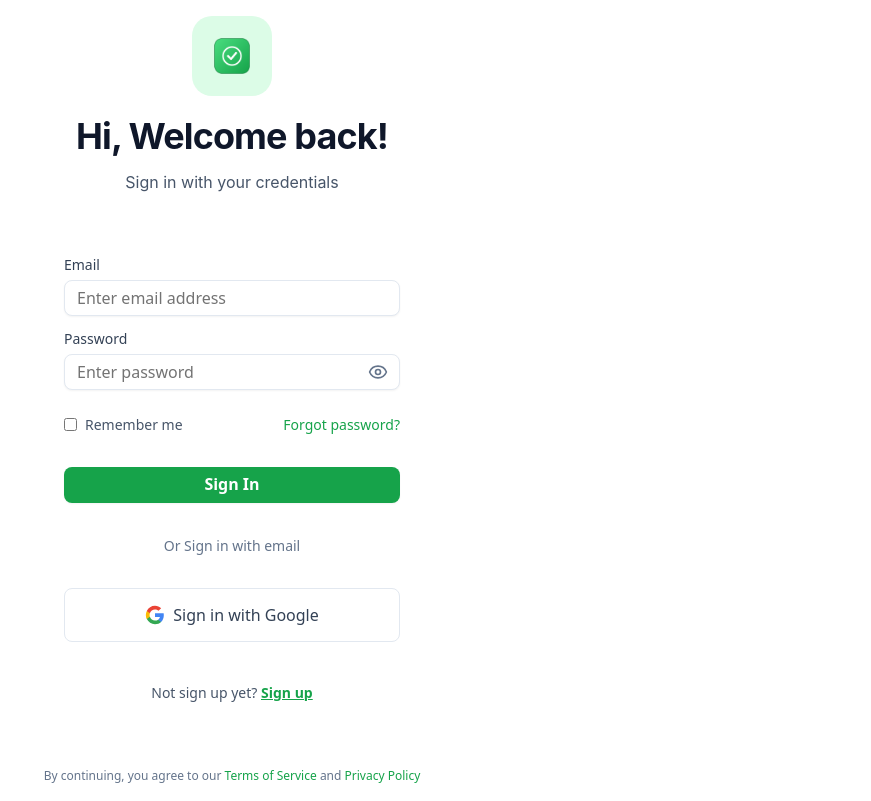
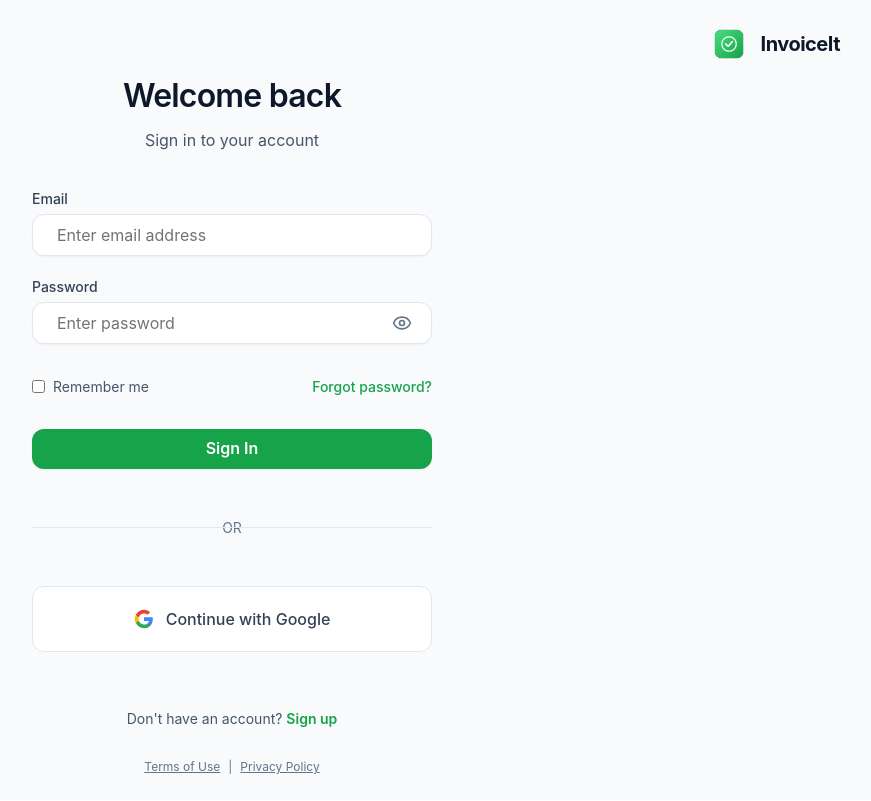
Before and after one commit to penuel-sudo/invoice-it, a React (Vite) app: page /auth in a window 1280 px wide. Shown: the whole page, without its empty margins (408-1279 px from the left). Built offline with nearby package versions, Linux system fonts and the light colour scheme.

Commit message:
new signup

```diff
--- a/src/lib/storage/invoiceStorage.ts
+++ b/src/lib/storage/invoiceStorage.ts
@@ -28,6 +28,8 @@ export interface InvoiceFormData {
   clientName: string
   clientEmail: string
   clientAddress: string
+  clientPhone: string
+  clientCompanyName: string
   invoiceNumber: string
   invoiceDate: string
   dueDate: string
@@ -155,6 +157,8 @@ export const invoiceStorage = {
       clientName: '',
       clientEmail: '',
       clientAddress: '',
+      clientPhone: '',
+      clientCompanyName: '',
       invoiceNumber: `INV-${Date.now().toString().slice(-6)}`,
       invoiceDate: new Date().toISOString().split('T')[0],
       dueDate: new Date(Date.now() + 30 * 24 * 60 * 60 * 1000).toISOString().split('T')[0],
--- a/src/pages/AuthPage.tsx
+++ b/src/pages/AuthPage.tsx
@@ -95,60 +95,81 @@ export default function AuthPage() {
   return (
     <div style={{
       minHeight: '100vh',
-      backgroundColor: brandColors.white,
+      backgroundColor: brandColors.neutral[50],
       display: 'flex',
       flexDirection: 'column',
       alignItems: 'center',
       justifyContent: 'center',
-      padding: '1rem'
+      padding: window.innerWidth < 768 ? '1.5rem' : '2rem',
+      fontFamily: '-apple-system, BlinkMacSystemFont, "Segoe UI", Roboto, "Helvetica Neue", Arial, sans-serif'
     }}>
-      {/* Logo and Welcome */}
+      {/* Header with Logo and Site Name */}
       <div style={{
-        textAlign: 'center',
-        marginBottom: '2rem'
-      }}>
-        <div style={{
-          width: '80px',
-          height: '80px',
-          backgroundColor: brandColors.primary[100],
-          borderRadius: '20px',
+        position: 'fixed',
+        top: '1.5rem',
+        right: window.innerWidth < 768 ? '1.5rem' : '2rem',
         display: 'flex',
         alignItems: 'center',
-          justifyContent: 'center',
-          margin: '0 auto 1rem auto'
+        gap: '0.75rem',
+        zIndex: 10
       }}>
         <img
           src="/logo_web_app_256x256.png"
-            alt="Invoice-It"
-            style={{ width: '50px', height: '50px' }}
+          alt="InvoiceIt"
+          style={{
+            width: window.innerWidth < 768 ? '32px' : '40px',
+            height: window.innerWidth < 768 ? '32px' : '40px'
+          }}
         />
+        {window.innerWidth >= 768 && (
+          <span style={{
+            fontSize: '1.25rem',
+            fontWeight: '700',
+            color: brandColors.neutral[900],
+            letterSpacing: '-0.025em'
+          }}>
+            InvoiceIt
+          </span>
+        )}
       </div>
+
+      {/* Main Content */}
+      <div style={{
+        width: '100%',
+        maxWidth: '400px',
+        display: 'flex',
+        flexDirection: 'column',
+        alignItems: 'center'
+      }}>
+        {/* Welcome Section */}
+        <div style={{
+          textAlign: 'center',
+          marginBottom: '2.5rem'
+        }}>
           <h1 style={{
-          ...getTypographyStyle(typographyPresets.h2),
+            fontSize: '2rem',
+            fontWeight: '600',
             color: brandColors.neutral[900],
             margin: '0 0 0.5rem 0',
-          fontWeight: '700'
+            letterSpacing: '-0.025em'
           }}>
-          Hi, Welcome back!
+            {isLogin ? 'Welcome back' : 'Create your account'}
           </h1>
           <p style={{
-          ...getTypographyStyle(typographyPresets.body),
+            fontSize: '1rem',
             color: brandColors.neutral[600],
-          margin: 0
+            margin: 0,
+            fontWeight: '400'
           }}>
-          Sign in with your credentials
+            {isLogin ? 'Sign in to your account' : 'Get started with InvoiceIt'}
           </p>
         </div>
 
         {/* Auth Form */}
         <div style={{
-        width: '100%',
-        maxWidth: '400px',
-        backgroundColor: brandColors.white,
-        padding: '2rem',
-        borderRadius: '16px'
+          width: '100%'
         }}>
-        <form onSubmit={handleSubmit} style={{ display: 'flex', flexDirection: 'column', gap: '1rem' }}>
+        <form onSubmit={handleSubmit} style={{ display: 'flex', flexDirection: 'column', gap: '1.5rem' }}>
           {!isLogin && (
             <div>
               <Label htmlFor="name" style={{
@@ -168,11 +189,22 @@ export default function AuthPage() {
                 onChange={(e) => handleInputChange('name', e.target.value)}
                 style={{
                   width: '100%',
-                  padding: '0.75rem',
+                  padding: window.innerWidth < 768 ? '1rem 1.5rem' : '1.25rem 1.5rem',
                   border: `1px solid ${brandColors.neutral[200]}`,
-                  borderRadius: '8px',
+                  borderRadius: '12px',
                   fontSize: '1rem',
-                  backgroundColor: brandColors.white
+                  backgroundColor: brandColors.white,
+                  outline: 'none',
+                  transition: 'all 0.2s ease',
+                  boxSizing: 'border-box'
+                }}
+                onFocus={(e) => {
+                  e.target.style.borderColor = brandColors.primary[300]
+                  e.target.style.boxShadow = `0 0 0 3px ${brandColors.primary[100]}`
+                }}
+                onBlur={(e) => {
+                  e.target.style.borderColor = brandColors.neutral[200]
+                  e.target.style.boxShadow = 'none'
                 }}
               />
             </div>
@@ -196,11 +228,22 @@ export default function AuthPage() {
               onChange={(e) => handleInputChange('email', e.target.value)}
               style={{
                 width: '100%',
-                padding: '0.75rem',
+                padding: window.innerWidth < 768 ? '1rem 1.5rem' : '1.25rem 1.5rem',
                 border: `1px solid ${brandColors.neutral[200]}`,
-                borderRadius: '8px',
+                borderRadius: '12px',
                 fontSize: '1rem',
-                backgroundColor: brandColors.white
+                backgroundColor: brandColors.white,
+                outline: 'none',
+                transition: 'all 0.2s ease',
+                boxSizing: 'border-box'
+              }}
+              onFocus={(e) => {
+                e.target.style.borderColor = brandColors.primary[300]
+                e.target.style.boxShadow = `0 0 0 3px ${brandColors.primary[100]}`
+              }}
+              onBlur={(e) => {
+                e.target.style.borderColor = brandColors.neutral[200]
+                e.target.style.boxShadow = 'none'
               }}
             />
           </div>
@@ -224,12 +267,23 @@ export default function AuthPage() {
                 onChange={(e) => handleInputChange('password', e.target.value)}
                 style={{
                   width: '100%',
-                  padding: '0.75rem',
-                  paddingRight: '3rem',
+                  padding: window.innerWidth < 768 ? '1rem 1.5rem' : '1.25rem 1.5rem',
+                  paddingRight: '3.5rem',
                   border: `1px solid ${brandColors.neutral[200]}`,
-                  borderRadius: '8px',
+                  borderRadius: '12px',
                   fontSize: '1rem',
-                  backgroundColor: brandColors.white
+                  backgroundColor: brandColors.white,
+                  outline: 'none',
+                  transition: 'all 0.2s ease',
+                  boxSizing: 'border-box'
+                }}
+                onFocus={(e) => {
+                  e.target.style.borderColor = brandColors.primary[300]
+                  e.target.style.boxShadow = `0 0 0 3px ${brandColors.primary[100]}`
+                }}
+                onBlur={(e) => {
+                  e.target.style.borderColor = brandColors.neutral[200]
+                  e.target.style.boxShadow = 'none'
                 }}
               />
               <button
@@ -237,13 +291,14 @@ export default function AuthPage() {
                 onClick={() => setShowPassword(!showPassword)}
                 style={{
                   position: 'absolute',
-                  right: '0.75rem',
+                  right: '1rem',
                   top: '50%',
                   transform: 'translateY(-50%)',
                   background: 'none',
                   border: 'none',
                   cursor: 'pointer',
-                  color: brandColors.neutral[500]
+                  color: brandColors.neutral[500],
+                  padding: '0.25rem'
                 }}
               >
                 {showPassword ? <EyeOff size={20} /> : <Eye size={20} />}
@@ -291,16 +346,27 @@ export default function AuthPage() {
             disabled={isLoading}
             style={{
               width: '100%',
-              padding: '0.875rem',
+              padding: window.innerWidth < 768 ? '1rem 1.5rem' : '1.25rem 1.5rem',
               backgroundColor: brandColors.primary[600],
               color: brandColors.white,
               border: 'none',
-              borderRadius: '8px',
+              borderRadius: '12px',
               fontSize: '1rem',
               fontWeight: '600',
               cursor: isLoading ? 'not-allowed' : 'pointer',
               opacity: isLoading ? 0.7 : 1,
-              marginTop: '0.5rem'
+              transition: 'all 0.2s ease',
+              boxSizing: 'border-box'
+            }}
+            onMouseEnter={(e) => {
+              if (!isLoading) {
+                e.currentTarget.style.backgroundColor = brandColors.primary[700]
+              }
+            }}
+            onMouseLeave={(e) => {
+              if (!isLoading) {
+                e.currentTarget.style.backgroundColor = brandColors.primary[600]
+              }
             }}
           >
             {isLoading ? 'Loading...' : isLogin ? 'Sign In' : 'Sign Up'}
@@ -308,11 +374,26 @@ export default function AuthPage() {
 
           <div style={{
             textAlign: 'center',
-            margin: '1rem 0',
+            margin: '1.5rem 0',
             fontSize: '0.875rem',
+            color: brandColors.neutral[500],
+            position: 'relative'
+          }}>
+            <div style={{
+              position: 'absolute',
+              top: '50%',
+              left: 0,
+              right: 0,
+              height: '1px',
+              backgroundColor: brandColors.neutral[200]
+            }}></div>
+            <span style={{
+              backgroundColor: brandColors.neutral[50],
+              padding: '0 1rem',
               color: brandColors.neutral[500]
             }}>
-            Or Sign in with email
+              OR
+            </span>
           </div>
 
           <button
@@ -321,18 +402,32 @@ export default function AuthPage() {
             disabled={isLoading}
             style={{
               width: '100%',
-              padding: '0.875rem',
+              padding: window.innerWidth < 768 ? '1rem 1.5rem' : '1.25rem 1.5rem',
               backgroundColor: brandColors.white,
               color: brandColors.neutral[700],
               border: `1px solid ${brandColors.neutral[200]}`,
-              borderRadius: '8px',
+              borderRadius: '12px',
               fontSize: '1rem',
               fontWeight: '500',
               cursor: isLoading ? 'not-allowed' : 'pointer',
               display: 'flex',
               alignItems: 'center',
               justifyContent: 'center',
-              gap: '0.5rem'
+              gap: '0.75rem',
+              transition: 'all 0.2s ease',
+              boxSizing: 'border-box'
+            }}
+            onMouseEnter={(e) => {
+              if (!isLoading) {
+                e.currentTarget.style.borderColor = brandColors.neutral[300]
+                e.currentTarget.style.backgroundColor = brandColors.neutral[50]
+              }
+            }}
+            onMouseLeave={(e) => {
+              if (!isLoading) {
+                e.currentTarget.style.borderColor = brandColors.neutral[200]
+                e.currentTarget.style.backgroundColor = brandColors.white
+              }
             }}
           >
             <svg width="20" height="20" viewBox="0 0 24 24">
@@ -341,16 +436,16 @@ export default function AuthPage() {
               <path fill="#FBBC05" d="M5.84 14.09c-.22-.66-.35-1.36-.35-2.09s.13-1.43.35-2.09V7.07H2.18C1.43 8.55 1 10.22 1 12s.43 3.45 1.18 4.93l2.85-2.22.81-.62z"/>
               <path fill="#EA4335" d="M12 5.38c1.62 0 3.06.56 4.21 1.64l3.15-3.15C17.45 2.09 14.97 1 12 1 7.7 1 3.99 3.47 2.18 7.07l3.66 2.84c.87-2.6 3.3-4.53 6.16-4.53z"/>
             </svg>
-            Sign in with Google
+            Continue with Google
           </button>
 
           <div style={{
             textAlign: 'center',
-            marginTop: '1.5rem',
+            marginTop: '2rem',
             fontSize: '0.875rem',
             color: brandColors.neutral[600]
           }}>
-            {isLogin ? "Not sign up yet? " : "Already have an account? "}
+            {isLogin ? "Don't have an account? " : "Already have an account? "}
             <button
               type="button"
               onClick={() => setIsLogin(!isLogin)}
@@ -360,7 +455,7 @@ export default function AuthPage() {
                 color: brandColors.primary[600],
                 fontWeight: '600',
                 cursor: 'pointer',
-                textDecoration: 'underline'
+                textDecoration: 'none'
               }}
             >
               {isLogin ? 'Sign up' : 'Sign in'}
@@ -368,22 +463,25 @@ export default function AuthPage() {
           </div>
         </form>
         </div>
+      </div>
 
       {/* Footer Links */}
       <div style={{
-        marginTop: '2rem',
+        position: 'fixed',
+        bottom: '1.5rem',
+        left: '50%',
+        transform: 'translateX(-50%)',
         textAlign: 'center',
         fontSize: '0.75rem',
         color: brandColors.neutral[500]
       }}>
-        By continuing, you agree to our{' '}
-        <a href="#" style={{ color: brandColors.primary[600], textDecoration: 'none' }}>
-          Terms of Service
-        </a>{' '}
-        and{' '}
-        <a href="#" style={{ color: brandColors.primary[600], textDecoration: 'none' }}>
+        <span style={{ textDecoration: 'underline', cursor: 'pointer' }}>
+          Terms of Use
+        </span>
+        <span style={{ margin: '0 0.5rem' }}>|</span>
+        <span style={{ textDecoration: 'underline', cursor: 'pointer' }}>
           Privacy Policy
-        </a>
+        </span>
       </div>
     </div>
   )
```
Also changed, not shown: src/pages/InvoiceCreatePage.tsx (+61 -1 lines). Lines whose indentation alone changed are shown as unchanged.
